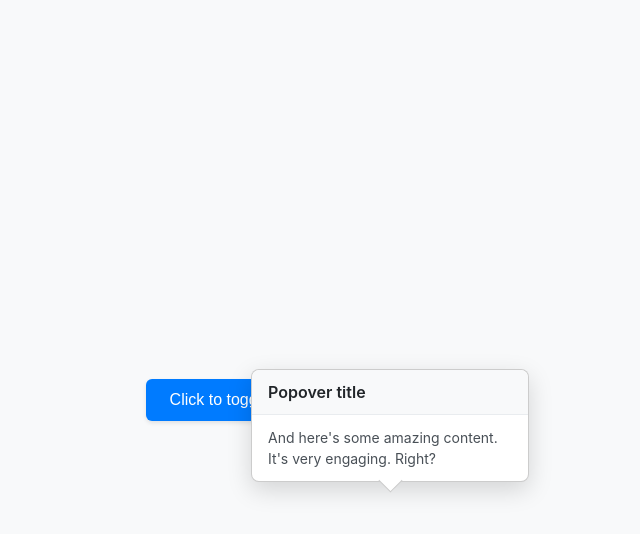
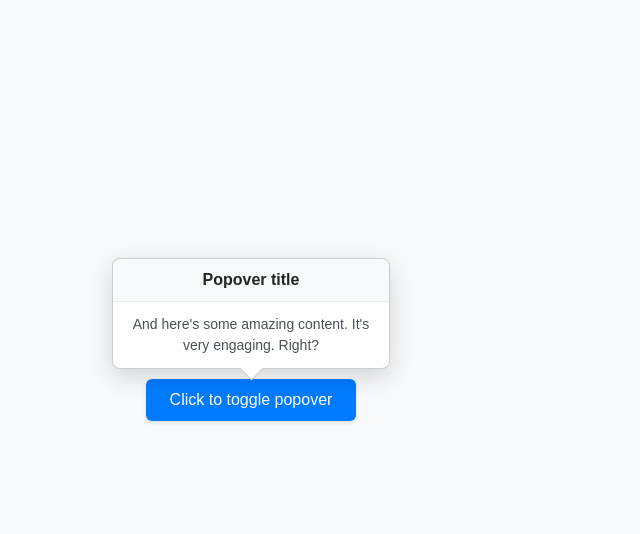
Before and after one commit to urijMexa/popover-widget, a website built with webpack: page src/index.html in a window 1280 px wide. Both pictures are taken after a click on the button "Click to toggle popover". Shown: the whole page, without its empty margins (389-1029 px from the left). Built offline with nearby package versions, Linux system fonts and the light colour scheme.

Commit message:
Fix popover positioning and styling

```diff
--- a/src/index.js
+++ b/src/index.js
@@ -2,67 +2,64 @@ import './style.css';
 
 export class PopoverWidget {
     constructor() {
-        this.popovers = [];
+        this.currentPopover = null;
     }
 
     init() {
         document.addEventListener('click', (e) => {
             const target = e.target;
             if (target.dataset.toggle === 'popover') {
-                if (this.popovers.includes(target)) {
-                    this.hidePopover(target);
+                e.preventDefault();
+
+                if (this.currentPopover === target) {
+                    this.hidePopover();
                 } else {
                     this.showPopover(target);
                 }
+            } else if (this.currentPopover) {
+                this.hidePopover();
             }
         });
     }
 
     showPopover(element) {
-        // Сначала скрываем все открытые popover
-        this.hideAllPopovers();
+        // Скрываем предыдущий popover
+        this.hidePopover();
 
         const title = element.dataset.title;
         const content = element.dataset.content;
 
-        const popover = document.createElement('div');
-        popover.classList.add('popover');
-        popover.innerHTML = `
-      <div class="popover-header">${title}</div>
-      <div class="popover-body">${content}</div>
+        // Создаем обертку для popover
+        const popoverWrapper = document.createElement('div');
+        popoverWrapper.className = 'popover-wrapper';
+
+        popoverWrapper.innerHTML = `
+      <div class="popover">
+        <div class="popover-header">${title}</div>
+        <div class="popover-body">${content}</div>
+      </div>
       <div class="popover-arrow"></div>
     `;
 
-        document.body.appendChild(popover);
+        // Добавляем обертку к кнопке
+        element.appendChild(popoverWrapper);
 
-        // Позиционируем popover
-        const rect = element.getBoundingClientRect();
-        const popoverWidth = popover.offsetWidth;
-        const popoverHeight = popover.offsetHeight;
+        // Показываем popover
+        setTimeout(() => {
+            popoverWrapper.classList.add('show');
+        }, 10);
 
-        // Позиция сверху от элемента
-        const top = window.scrollY + rect.top - popoverHeight - 10;
-        const left = window.scrollX + rect.left + (element.offsetWidth - popoverWidth) / 2;
-
-        popover.style.top = `${Math.max(0, top)}px`;
-        popover.style.left = `${Math.max(0, left)}px`;
-        popover.style.display = 'block';
-
-        this.popovers.push(element);
+        this.currentPopover = element;
     }
 
-    hidePopover(element) {
-        const index = this.popovers.indexOf(element);
-        if (index > -1) {
-            this.popovers.splice(index, 1);
+    hidePopover() {
+        if (this.currentPopover) {
+            const popoverWrapper = this.currentPopover.querySelector('.popover-wrapper');
+            if (popoverWrapper) {
+                popoverWrapper.remove();
+            }
+            this.currentPopover = null;
         }
-        this.hideAllPopovers();
-    }
-
-    hideAllPopovers() {
-        const popovers = document.querySelectorAll('.popover');
-        popovers.forEach(popover => popover.remove());
-        this.popovers = [];
     }
 }
 
--- a/src/style.css
+++ b/src/style.css
@@ -3,14 +3,14 @@ body {
     display: flex;
     justify-content: center;
     align-items: center;
-    height: 100vh;
+    min-height: 100vh;
     margin: 0;
     background-color: #f8f9fa;
 }
 
 .container {
     text-align: center;
-    padding: 20px;
+    padding: 50px;
 }
 
 .btn {
@@ -24,6 +24,7 @@ body {
     border-radius: 6px;
     transition: all 0.2s ease;
     box-shadow: 0 2px 4px rgba(0,0,0,0.1);
+    position: relative;
 }
 
 .btn:hover {
@@ -32,19 +33,26 @@ body {
     box-shadow: 0 4px 8px rgba(0,0,0,0.15);
 }
 
-.btn:active {
-    transform: translateY(0);
+.popover-wrapper {
+    position: absolute;
+    bottom: 100%;
+    left: 50%;
+    transform: translateX(-50%);
+    margin-bottom: 10px;
+    z-index: 1000;
+    display: none;
+}
+
+.popover-wrapper.show {
+    display: block;
 }
 
 .popover {
-    position: absolute;
     width: 276px;
     background: #fff;
     border: 1px solid rgba(0,0,0,0.2);
     border-radius: 8px;
     box-shadow: 0 8px 24px rgba(0,0,0,0.15);
-    z-index: 999;
-    display: none;
     font-family: inherit;
 }
 
@@ -69,18 +77,13 @@ body {
 
 .popover-arrow {
     position: absolute;
+    bottom: -8px;
+    left: 50%;
+    margin-left: -8px;
     width: 16px;
     height: 16px;
     background: #fff;
     transform: rotate(45deg);
-    bottom: -8px;
-    left: 50%;
-    margin-left: -8px;
     border-right: 1px solid rgba(0,0,0,0.2);
     border-bottom: 1px solid rgba(0,0,0,0.2);
-    z-index: -1;
 }
-
-.popover.show {
-    display: block;
-}
```
